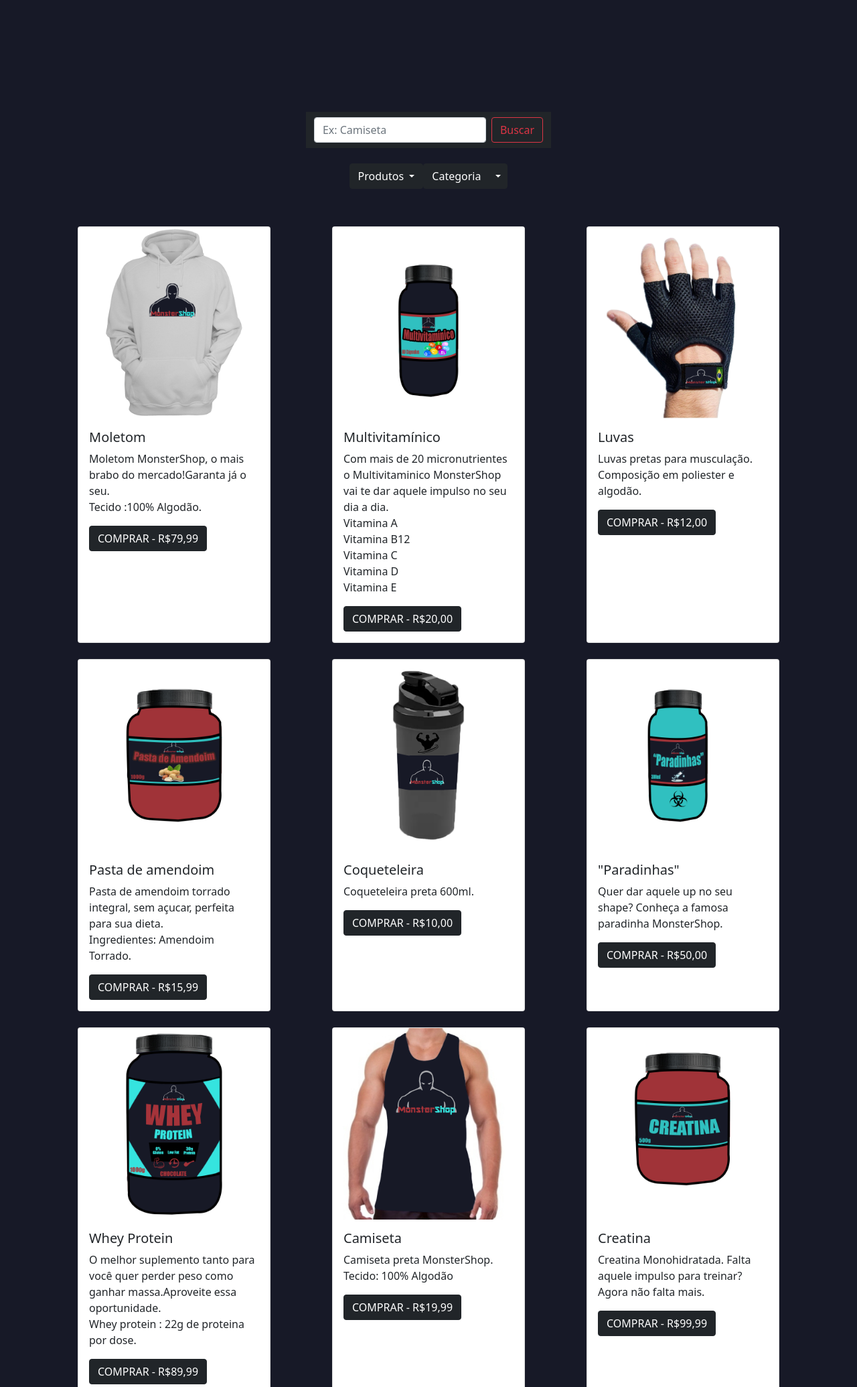
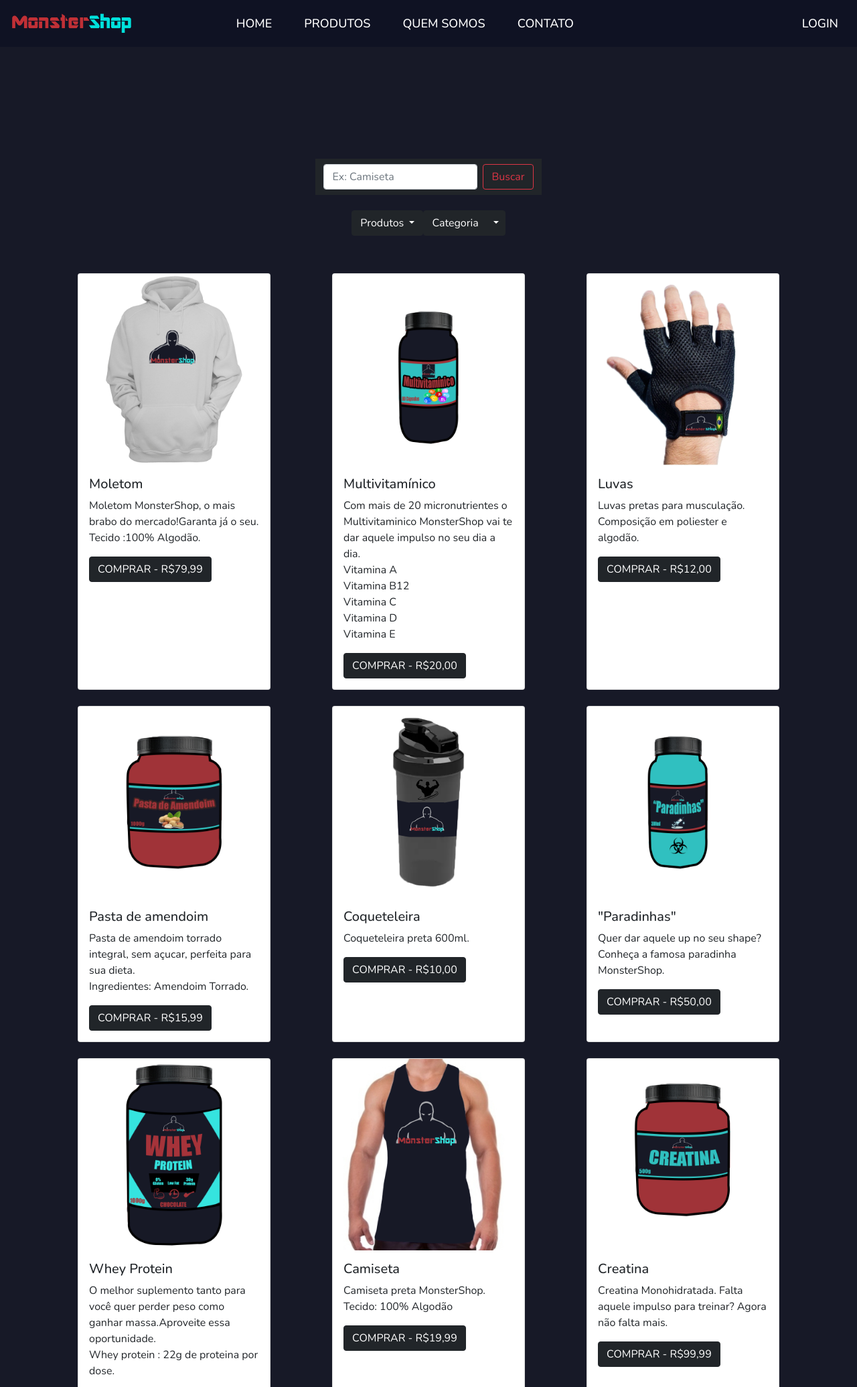
Before and after one commit to razimbrao/Trainee-2022.1, a PHP site: page /produtos in a window 1280 px wide. Shown: the top 2071 px of the page at 67% size. Run offline with PHP 8.4, Linux system fonts and the light colour scheme; some libraries are stand-ins or nearby versions.

Commit message:
Insere a head, a navbar e o footer na pagina de produtos

```diff
--- a/monstershop/app/views/site/footer.php
+++ b/monstershop/app/views/site/footer.php
@@ -1,3 +1,5 @@
+<!-- php include 'footer.php' -->
+
 <footer>
     <div class="footer">
         <div class="container">
--- a/monstershop/app/views/site/navbar.php
+++ b/monstershop/app/views/site/navbar.php
@@ -1,3 +1,5 @@
+<!-- php include 'navbar.php' -->
+
 <header>
     <nav class="navbar-custom navbar navbar-expand-lg navbar-dark bg-dark">
         <div class="container-fluid">
--- a/monstershop/app/views/site/produtos.view.php
+++ b/monstershop/app/views/site/produtos.view.php
@@ -1,17 +1,18 @@
 <!DOCTYPE html>
 <html lang="en">
+
 <head>
-    <meta charset="UTF-8">
-    <meta http-equiv="X-UA-Compatible" content="IE=edge">
-    <meta name="viewport" content="width=device-width, initial-scale=1.0">
-    <title>MonsterShop</title>
-    <link href="https://cdn.jsdelivr.net/npm/bootstrap@5.1.3/dist/css/bootstrap.min.css" rel="stylesheet" integrity="sha384-1BmE4kWBq78iYhFldvKuhfTAU6auU8tT94WrHftjDbrCEXSU1oBoqyl2QvZ6jIW3" crossorigin="anonymous">
-    <link href="../../../public/css/produtos.css" rel ="stylesheet">
+  <?php include 'head.php' ?>
 
+  <link href="../../../public/css/produtos.css" rel="stylesheet">
 
+  <title>Produtos</title>
 </head>
 
 <body>
+
+  <?php include 'navbar.php' ?>
+
   <div class="container">
 
     <!-- Inicio Filtro de categoria e barra de pesquisa-->
@@ -188,6 +189,8 @@
 
     </div>
 
+    <?php include 'footer.php' ?>
+
     <script src="https://cdn.jsdelivr.net/npm/bootstrap@5.1.3/dist/js/bootstrap.bundle.min.js" integrity="sha384-ka7Sk0Gln4gmtz2MlQnikT1wXgYsOg+OMhuP+IlRH9sENBO0LRn5q+8nbTov4+1p" crossorigin="anonymous"></script>
 
 </body>
--- a/monstershop/public/css/navbarft.css
+++ b/monstershop/public/css/navbarft.css
@@ -4,7 +4,6 @@
     background-repeat: no-repeat;
     background-size: cover;
     font-family: 'Nunito', sans-serif;
-    ;
 } */
 
 /* Navbar-Start */
--- a/monstershop/public/css/produtos.css
+++ b/monstershop/public/css/produtos.css
@@ -1,5 +1,6 @@
 body {
    background-color: #171927;
+   font-family: 'Nunito', sans-serif;
 }
 
 .edit-pesquisa{
```
Lines whose indentation alone changed are shown as unchanged.
